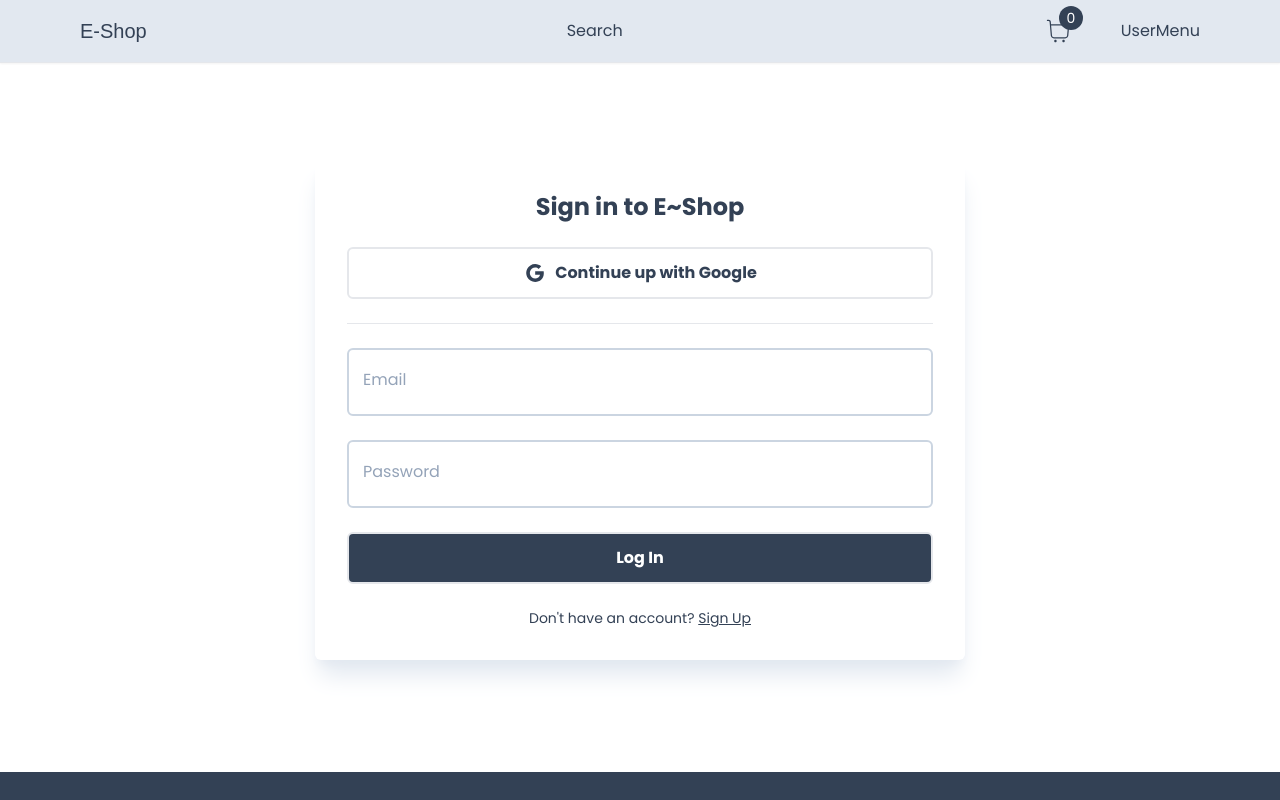
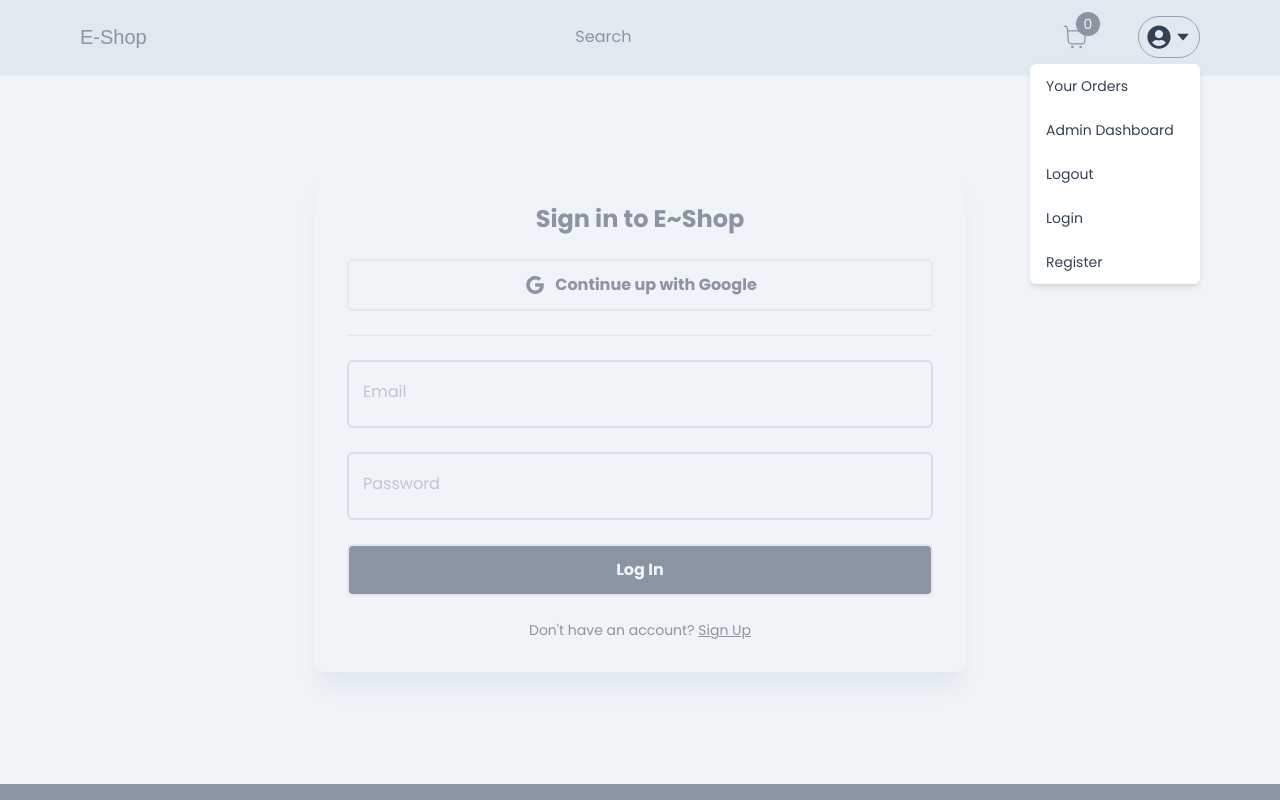
Before and after one commit to KelvinMhacwilson/E-commerce, a Next.js app: page /login in a window 1280 px wide. Shown: the top 800 px of the page. Built offline with nearby package versions, Linux system fonts and the light colour scheme; a web font is replaced by a local one.

Commit message:
Added LogIn

```diff
--- /dev/null
+++ b/actions/getCurrentUser.ts
@@ -0,0 +1 @@
+export async
--- /dev/null
+++ b/app/components/nav/BackDrop.tsx
@@ -0,0 +1,14 @@
+interface BackDropProps {
+  onClick: () => void;
+}
+
+const BackDrop: React.FC<BackDropProps> = ({ onClick }) => {
+  return (
+    <div
+      onClick={onClick}
+      className="z-20 bg-slate-200 opacity-50 w-screen h-screen fixed top-0 left-0"
+    ></div>
+  );
+};
+
+export default BackDrop;
--- /dev/null
+++ b/app/components/nav/MenuItem.tsx
@@ -0,0 +1,17 @@
+interface MenuItemProps {
+  children: React.ReactNode;
+  onClick: () => void;
+}
+
+const MenuItem: React.FC<MenuItemProps> = ({ children, onClick }) => {
+  return (
+    <div
+      onClick={onClick}
+      className="px-4 py-3 hover:bg-neutral-100 transition"
+    >
+      {children}
+    </div>
+  );
+};
+
+export default MenuItem;
--- a/app/components/nav/Navbar.tsx
+++ b/app/components/nav/Navbar.tsx
@@ -2,6 +2,7 @@
 import Container from "../Container";
 import { Redressed } from "next/font/google";
 import CartCount from "./CartCount";
+import UserMenu from "./UserMenu";
 
 const redressed = Redressed({ subsets: ["latin"], weight: ["400"] });
 
@@ -20,7 +21,7 @@
             <div className="hidden md:block">Search</div>
             <div className="flex items-center gap-8 md:gap-12">
               <CartCount />
-              <div>UserMenu</div>
+              <UserMenu />
             </div>
           </div>
         </Container>
--- /dev/null
+++ b/app/components/nav/UserMenu.tsx
@@ -0,0 +1,61 @@
+"use client";
+
+import { useCallback, useState } from "react";
+import Avatar from "../Avatar";
+import { AiFillCaretDown } from "react-icons/ai";
+import Link from "next/link";
+import MenuItem from "./MenuItem";
+import { signOut } from "next-auth/react";
+import BackDrop from "./BackDrop";
+
+const UserMenu = () => {
+  const [isOpen, setIsOpen] = useState(true);
+
+  const toggleOpen = useCallback(() => {
+    setIsOpen((prev) => !prev);
+  }, []);
+  return (
+    <>
+      <div className="relative z-30">
+        <div
+          onClick={toggleOpen}
+          className="p-2 border-[1px] border-slate-400 flex flex-row items-center gap-1 rounded-full cursor-pointer hover:shadow-md transition text-slate-700"
+        >
+          <Avatar />
+          <AiFillCaretDown />
+        </div>
+        {isOpen && (
+          <div className="absolute rounded-md shadow-md w-[170px] bg-white overflow-hidden right-0 top-12 text-sm flex flex-col cursor-pointer ">
+            <div>
+              <Link href="/orders">
+                <MenuItem onClick={toggleOpen}>Your Orders</MenuItem>
+              </Link>
+              <Link href="/admin">
+                <MenuItem onClick={toggleOpen}>Admin Dashboard</MenuItem>
+              </Link>
+              <MenuItem
+                onClick={() => {
+                  toggleOpen();
+                  signOut();
+                }}
+              >
+                Logout
+              </MenuItem>
+            </div>
+            <div>
+              <Link href="/login">
+                <MenuItem onClick={toggleOpen}>Login</MenuItem>
+              </Link>
+              <Link href="/register">
+                <MenuItem onClick={toggleOpen}>Register</MenuItem>
+              </Link>
+            </div>
+          </div>
+        )}
+      </div>
+      {isOpen ? <BackDrop onClick={toggleOpen} /> : null}
+    </>
+  );
+};
+
+export default UserMenu;
--- a/app/login/LoginForm.tsx
+++ b/app/login/LoginForm.tsx
@@ -7,6 +7,9 @@
 import Button from "../components/Button";
 import Link from "next/link";
 import { AiOutlineGoogle } from "react-icons/ai";
+import { signIn } from "next-auth/react";
+import toast from "react-hot-toast";
+import { useRouter } from "next/navigation";
 
 const LoginForm = () => {
   const [isLoading, setIsLoading] = useState(false);
@@ -21,9 +24,25 @@
     },
   });
 
+  const router = useRouter();
+
   const onSubmit: SubmitHandler<FieldValues> = (data) => {
     setIsLoading(true);
-    console.log(data);
+    signIn("credentials", {
+      ...data,
+      redirect: false,
+    }).then((callback) => {
+      setIsLoading(false);
+      if (callback?.ok) {
+        router.push("/cart");
+        router.refresh();
+        toast.success("Logged In");
+      }
+
+      if (callback?.error) {
+        toast.error(callback.error);
+      }
+    });
   };
   return (
     <>
--- a/pages/api/auth/[...nextauth].ts
+++ b/pages/api/auth/[...nextauth].ts
@@ -1,12 +1,11 @@
-import NextAuth from "next-auth"
+import NextAuth, { AuthOptions } from "next-auth"
 import GoogleProvider from "next-auth/providers/google"
 import CredentialsProvider from "next-auth/providers/credentials"
 import prisma from "@/libs/prismadb"
 import { PrismaAdapter } from "@next-auth/prisma-adapter"
 import bcrypt from "bcrypt"
 
-
-export default NextAuth({
+export const authOptions: AuthOptions =   {
   adapter: PrismaAdapter(prisma),
   providers: [
     GoogleProvider({
@@ -60,4 +59,6 @@
     strategy: "jwt"
   },
   secret: process.env.NEXTAUTH_SECRET
-})
+}
+
+export default NextAuth(authOptions)
```
Also changed, not shown: 1 other file (tests, documents, lock files or other folders).
